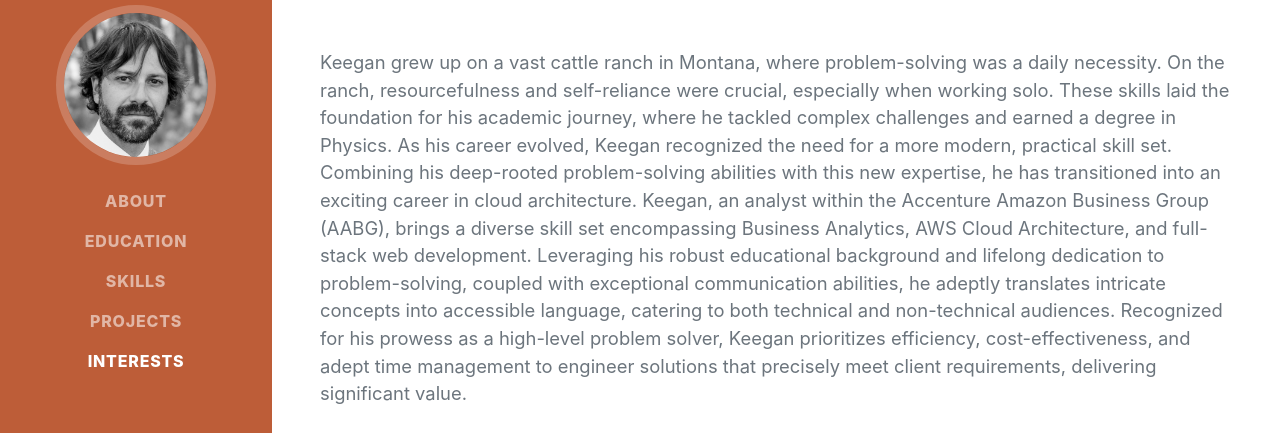
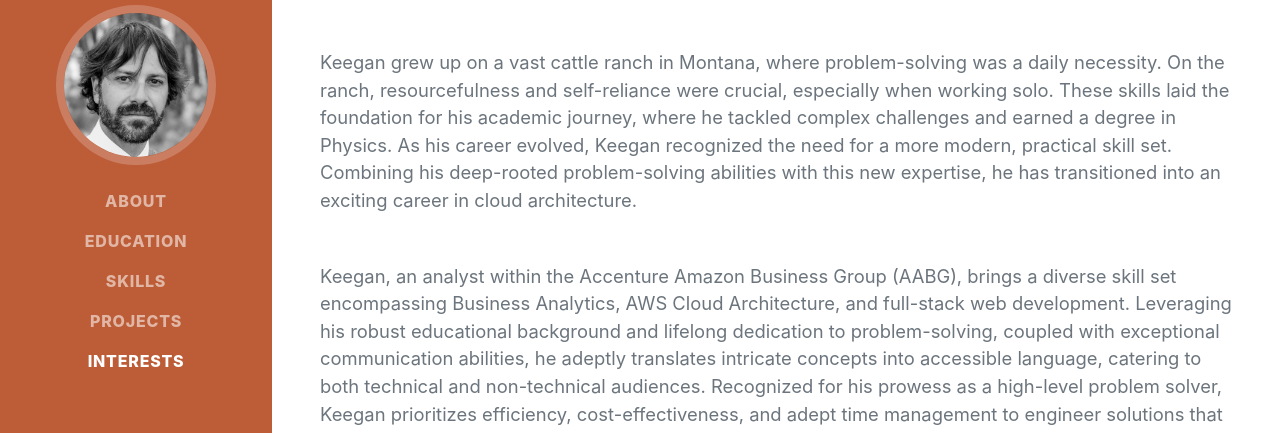
Before and after one commit to keeganwilson/keeganwilson.github.io, a plain HTML site: page index.html in a window 1280 px wide. Shown: the part 211-644 px from the top of the page. Drawn offline with nearby package versions, Linux system fonts and the light colour scheme; a web font is replaced by a local one.

Commit message:
Update index.html

```diff
--- a/index.html
+++ b/index.html
@@ -45,8 +45,10 @@
                     <div class="subheading mb-5">
                         <a href="mailto:keegan.wilson@gmail.com">keegan.wilson@gmail.com</a>
                     </div>
-                    <p class="lead mb-5">Keegan grew up on a vast cattle ranch in Montana, where problem-solving was a daily necessity. On the ranch, resourcefulness and self-reliance were crucial, especially when working solo. These skills laid the foundation for his academic journey, where he tackled complex challenges and earned a degree in Physics. As his career evolved, Keegan recognized the need for a more modern, practical skill set. Combining his deep-rooted problem-solving abilities with this new expertise, he has transitioned into an exciting career in cloud architecture. Keegan, an analyst within the Accenture Amazon Business Group (AABG), brings a diverse skill set encompassing Business Analytics, AWS Cloud Architecture, and full-stack web development. Leveraging his robust educational background and lifelong dedication to problem-solving, coupled with exceptional communication abilities, he adeptly translates intricate concepts into accessible language, catering to both technical and non-technical audiences.
-Recognized for his prowess as a high-level problem solver, Keegan prioritizes efficiency, cost-effectiveness, and adept time management to engineer solutions that precisely meet client requirements, delivering significant value.
+                    <p class="lead mb-5">Keegan grew up on a vast cattle ranch in Montana, where problem-solving was a daily necessity. On the ranch, resourcefulness and self-reliance were crucial, especially when working solo. These skills laid the foundation for his academic journey, where he tackled complex challenges and earned a degree in Physics. As his career evolved, Keegan recognized the need for a more modern, practical skill set. Combining his deep-rooted problem-solving abilities with this new expertise, he has transitioned into an exciting career in cloud architecture.</p>
+
+                    <p class="lead mb-5">Keegan, an analyst within the Accenture Amazon Business Group (AABG), brings a diverse skill set encompassing Business Analytics, AWS Cloud Architecture, and full-stack web development. Leveraging his robust educational background and lifelong dedication to problem-solving, coupled with exceptional communication abilities, he adeptly translates intricate concepts into accessible language, catering to both technical and non-technical audiences.
+Recognized for his prowess as a high-level problem solver, Keegan prioritizes efficiency, cost-effectiveness, and adept time management to engineer solutions that precisely meet client requirements, delivering significant value. </p>
 </p>
                     <div class="social-icons">
                         <a class="social-icon" href="https://www.linkedin.com/in/keegan-wilson-full-stack-developer/" target="_blank"><i class="fab fa-linkedin-in"></i></a>
```
